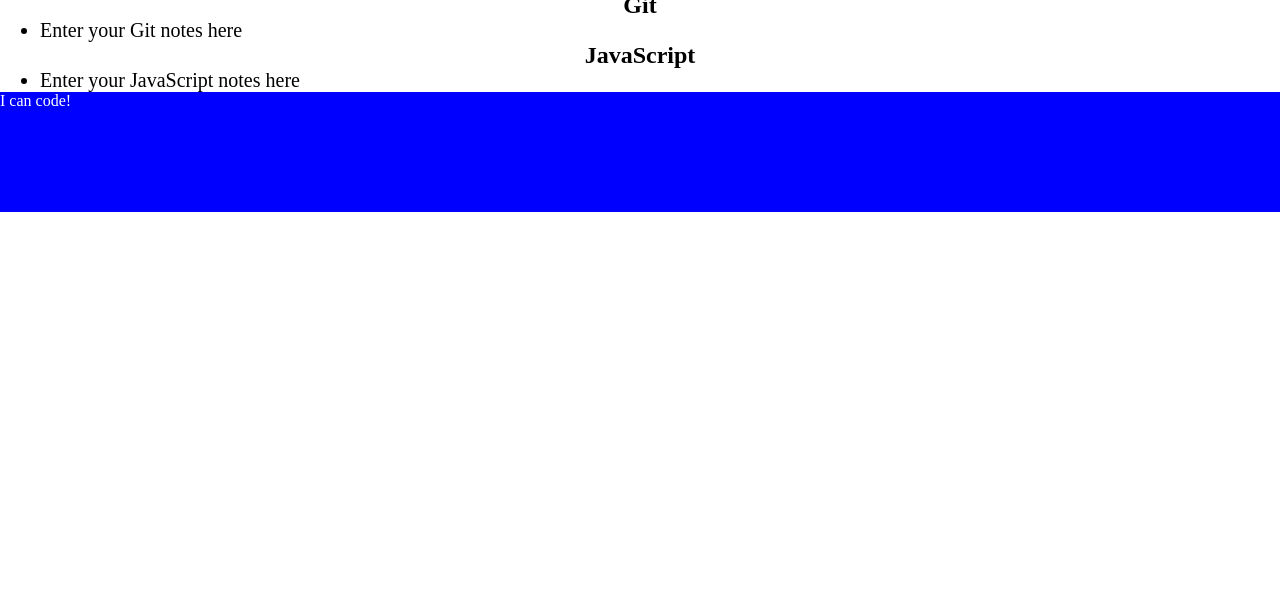
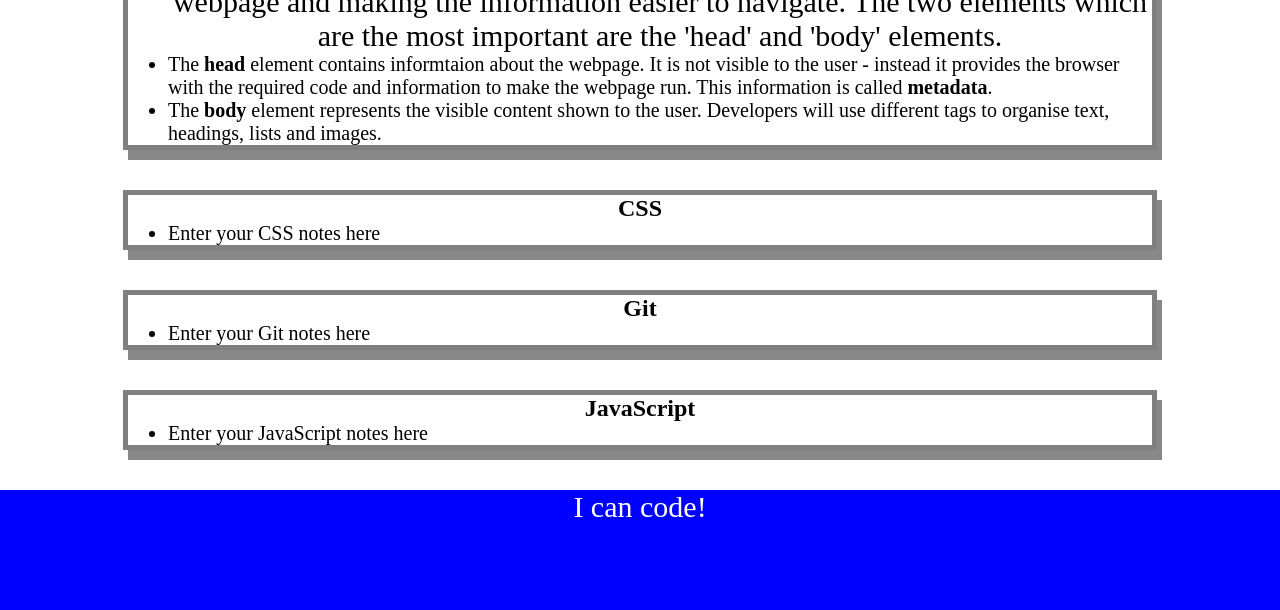
Before and after one commit to megwalkerlange/prework-study-guide, a plain HTML site: page index.html in a window 1280 px wide. Shown: the part 343-953 px from the top of the page. Before the commit the page ends 800 px from the top, so only its background shows below. Drawn offline with Linux system fonts and the light colour scheme.

Commit message:
added CSS to project

```diff
--- a/assets/style.css
+++ b/assets/style.css
@@ -28,3 +28,15 @@ ul {
     padding-left: 40px;
     font-size: 20px;
 }
+
+p {
+    text-align: center;
+    font-size: 30px;
+}
+
+.card {
+    width: 80%;
+    margin: 40px auto;
+    border: 5px solid grey;
+    box-shadow: 5px 10px #888888;
+}
```
